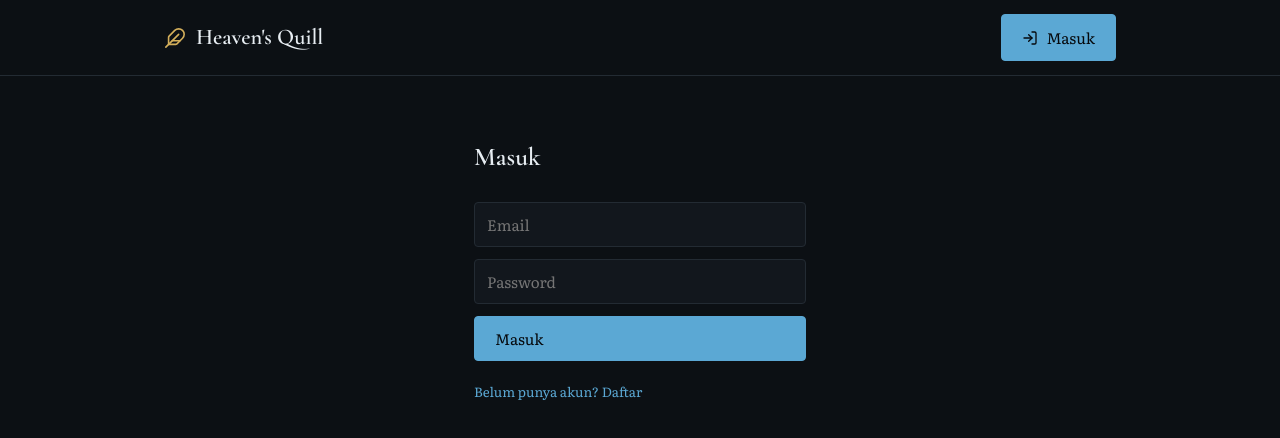
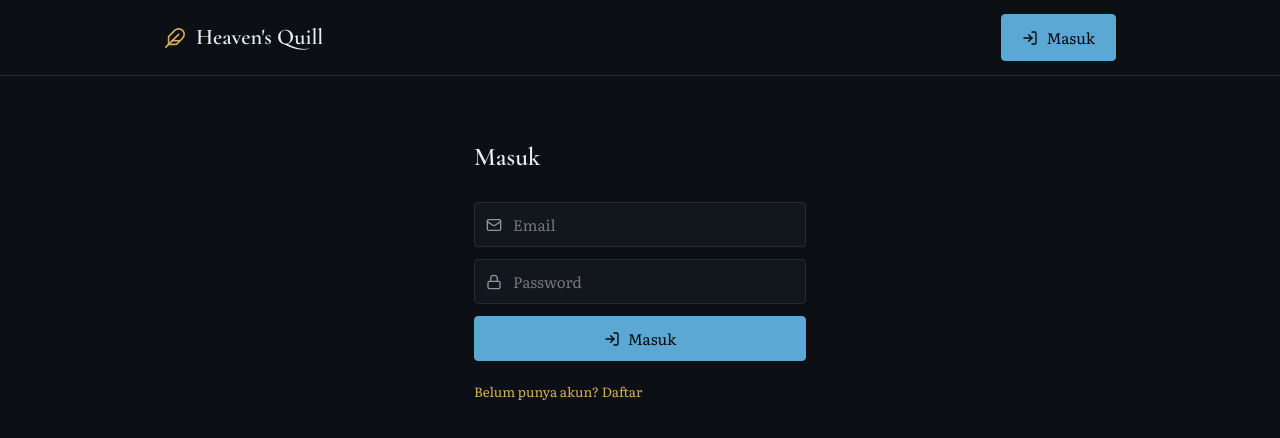
Before and after one commit to Zrukk/heavens-quill-web, a React (Vite) app: page /login in a window 1280 px wide. Shown: the top 438 px of the page. Built offline with nearby package versions, Linux system fonts and the light colour scheme; no server answers.

Commit message:
Update Login.jsx

```diff
--- a/src/pages/Login.jsx
+++ b/src/pages/Login.jsx
@@ -1,5 +1,6 @@
 import { useState } from 'react'
 import { useNavigate } from 'react-router-dom'
+import { Mail, Lock, LogIn, UserPlus } from 'lucide-react'
 import { supabase } from '../lib/supabase'
 
 export default function Login() {
@@ -34,13 +35,19 @@ export default function Login() {
       </h1>
 
       <form onSubmit={handleSubmit} style={{ display: 'flex', flexDirection: 'column', gap: 12 }}>
+        <div style={{ position: 'relative' }}>
+          <Mail size={16} color="var(--text-muted)" style={{ position: 'absolute', left: 12, top: '50%', transform: 'translateY(-50%)' }} />
           <input
             type="email"
             placeholder="Email"
             value={email}
             onChange={(e) => setEmail(e.target.value)}
             required
+            style={{ paddingLeft: 38 }}
           />
+        </div>
+        <div style={{ position: 'relative' }}>
+          <Lock size={16} color="var(--text-muted)" style={{ position: 'absolute', left: 12, top: '50%', transform: 'translateY(-50%)' }} />
           <input
             type="password"
             placeholder="Password"
@@ -48,8 +55,11 @@ export default function Login() {
             onChange={(e) => setPassword(e.target.value)}
             required
             minLength={6}
+            style={{ paddingLeft: 38 }}
           />
-        <button type="submit" className="btn btn--filled" disabled={loading}>
+        </div>
+        <button type="submit" className="btn btn--filled" disabled={loading} style={{ justifyContent: 'center' }}>
+          {mode === 'signin' ? <LogIn size={16} /> : <UserPlus size={16} />}
           {loading ? 'Memproses...' : mode === 'signin' ? 'Masuk' : 'Daftar'}
         </button>
       </form>
@@ -58,7 +68,7 @@ export default function Login() {
 
       <button
         onClick={() => setMode(mode === 'signin' ? 'signup' : 'signin')}
-        style={{ background: 'none', border: 'none', color: 'var(--accent)', marginTop: 20, cursor: 'pointer', padding: 0 }}
+        style={{ background: 'none', border: 'none', color: 'var(--gold)', marginTop: 20, cursor: 'pointer', padding: 0 }}
       >
         {mode === 'signin' ? 'Belum punya akun? Daftar' : 'Sudah punya akun? Masuk'}
       </button>
```
Lines whose indentation alone changed are shown as unchanged.
